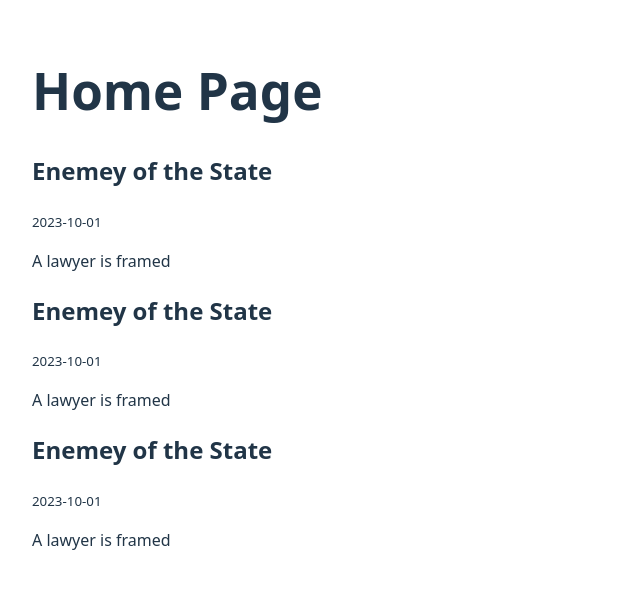
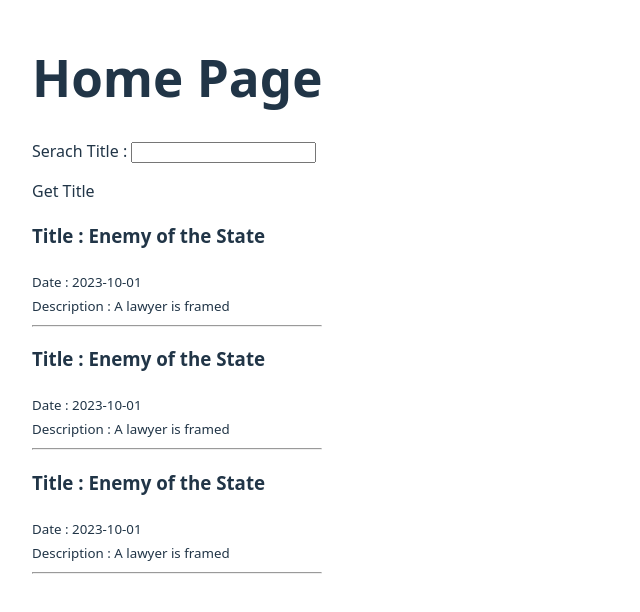
Before and after one commit to alwiranata/React-Basic, a React (Vite) app: page / in a window 1280 px wide. Shown: the part 102-714 px from the top of the page, without its empty margins (0-640 px from the left). Built offline with nearby package versions, Linux system fonts and the light colour scheme.

Commit message:
add : state

```diff
--- a/src/components/Article.jsx
+++ b/src/components/Article.jsx
@@ -1,12 +1,12 @@
-const Article = (props) =>{
+const Article = (props) => {
 	return (
-		<>
-			<h3>Title : {props.name}</h3>
-			<small>Date : {props.Date}</small>
-			<small>Description : {props.Description}</small>
+	  <>
+		<h3>Title : {props.title}</h3>
+		<small>Date : {props.date}</small><br />
+		<small>Description : {props.description}</small>
+		<hr />
+	  </>
+	);
+  };
 
-		</>
-	)
-}
-
-export default Article
+  export default Article;
--- a/src/pages/index.jsx
+++ b/src/pages/index.jsx
@@ -1,18 +1,28 @@
 import posts from '../posts.json';
+import Article from '../components/Article';
+import { useState } from 'react';
+const HomePage = () =>{
+    const [search , setSearch] = useState('')
 
-const HomePage = () =>{
+    const handleSearch = (e) =>{
+        setSearch(e.target.value)
+    }
+
     return(
         <div>
             <h1>Home Page</h1>
-            {posts.map((post)=>{
-                return(
-                    <div>
-                        <h2>{post.Title}</h2>
-                        <small>{post.Date}</small>
-                        <p>{post.Description}</p>
-                    </div>
-                )
-            })}
+            <div>
+                Serach Title : <input onChange={handleSearch} />
+            </div>
+            <p>Get Title {search}</p>
+            <div>
+            {posts.map(({title,date,description } ,index) => (
+                <Article
+                 key={index}
+                 {...{title, date , description}}
+                />
+            ))}
+            </div>
         </div>
     )
 }
--- a/src/posts.json
+++ b/src/posts.json
@@ -1,17 +1,17 @@
 [
     {
-        "Title" : "Enemey of the State",
-        "Date" : "2023-10-01",
-        "Description" : "A lawyer is framed"
+      "title": "Enemy of the State",
+      "date": "2023-10-01",
+      "description": "A lawyer is framed"
     },
     {
-        "Title" : "Enemey of the State",
-        "Date" : "2023-10-01",
-        "Description" : "A lawyer is framed"
+      "title": "Enemy of the State",
+      "date": "2023-10-01",
+      "description": "A lawyer is framed"
     },
     {
-        "Title" : "Enemey of the State",
-        "Date" : "2023-10-01",
-        "Description" : "A lawyer is framed"
+      "title": "Enemy of the State",
+      "date": "2023-10-01",
+      "description": "A lawyer is framed"
     }
-]
+  ]
```
